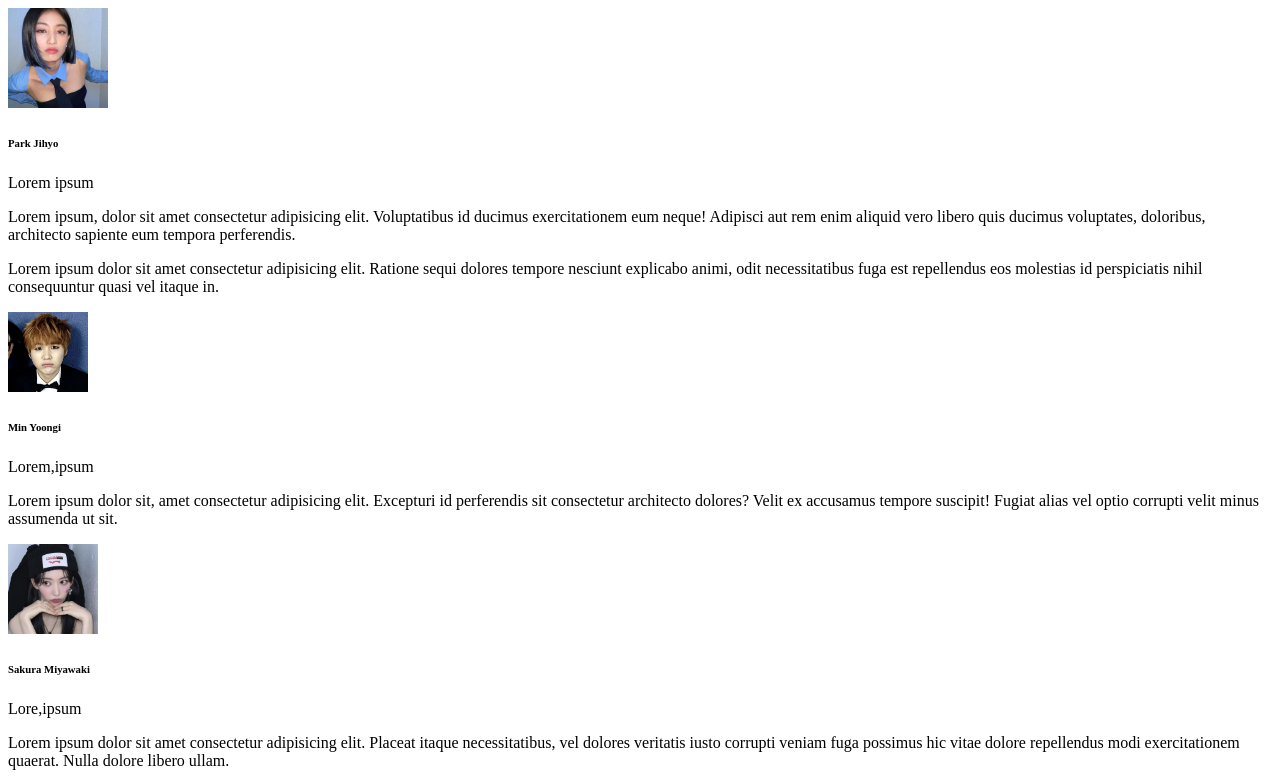
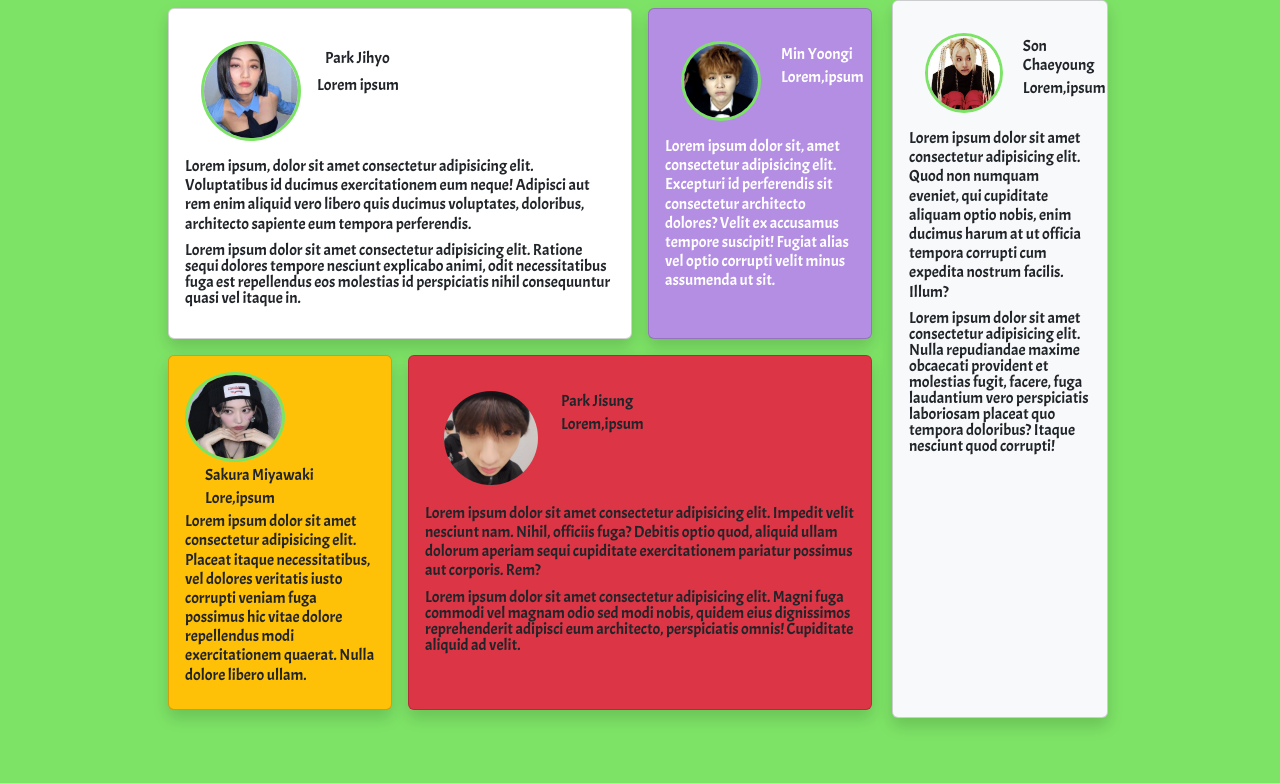
Before and after one commit to MarineChin/AplicacionesWeb, a website: page actividad2/index.html in a window 1280 px wide. Shown: the top 783 px of the page. Drawn offline with Linux system fonts and the light colour scheme; the site is published under a folder, as on GitHub Pages, so addresses that start at the root find nothing.

Commit message:
index.html

```diff
--- a/actividad2/index.html
+++ b/actividad2/index.html
@@ -9,7 +9,7 @@
     <link rel="preconnect" href="https://fonts.gstatic.com" crossorigin>
     <link href="https://fonts.googleapis.com/css2?family=Acme&display=swap" rel="stylesheet">
     <!-- <link rel="stylesheet" href="sass/custom.scss"> -->
-    <link rel="stylesheet" href="/sass/reducido.css">
+    <link rel="stylesheet" href="./sass/reducido.css">
     <title>Document</title>
 </head>
 
```
